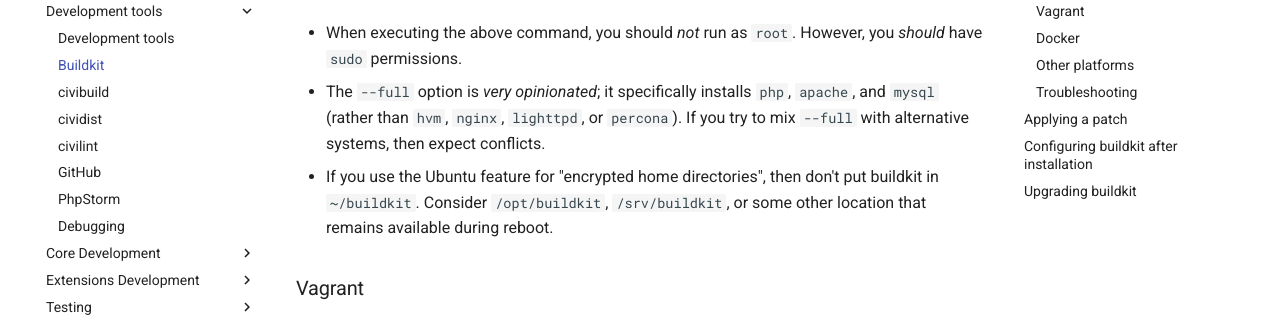
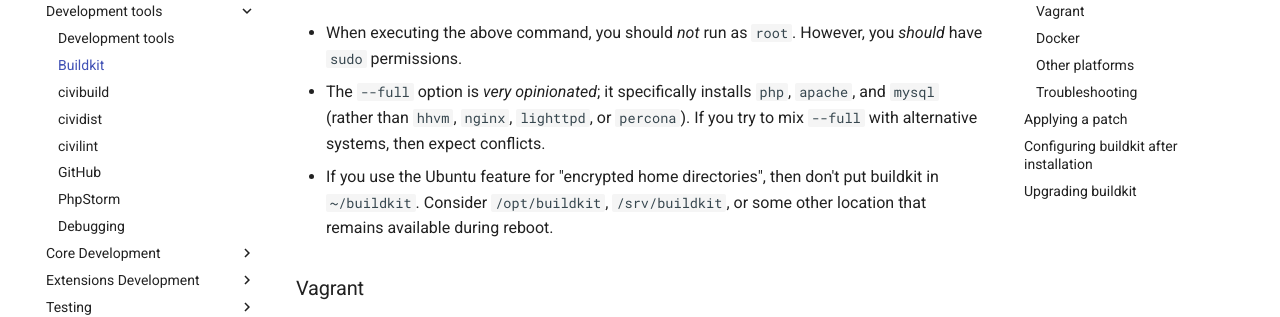
Before and after one commit to civicrm/civicrm-dev-docs, an MkDocs documentation site: the page built from docs/tools/buildkit.md, in a window 1280 px wide and 900 px high, scrolled down 547 px. Shown: the part 151-468 px from the top of the window. Built offline with MkDocs 1.6.1 and Material for MkDocs 9.7.7, drawn with Linux system fonts in a browser that asks for light colours; comment, search, counter and statistics services are not loaded; old or Windows-style settings are respelled for this version of MkDocs; some of the changed text lies outside the part shown.

Commit message:
buildkit.md - Fix typos

````diff
--- a/docs/tools/buildkit.md
+++ b/docs/tools/buildkit.md
@@ -23,7 +23,7 @@
 
  * When executing the above command, you should *not* run as `root`. However, you *should*
 have `sudo` permissions.
- * The `--full` option is *very opinionated*; it specifically installs `php`, `apache`, and `mysql` (rather than `hvm`, `nginx`, `lighttpd`, or `percona`). If you try to mix `--full` with alternative systems, then expect conflicts.
+ * The `--full` option is *very opinionated*; it specifically installs `php`, `apache`, and `mysql` (rather than `hhvm`, `nginx`, `lighttpd`, or `percona`). If you try to mix `--full` with alternative systems, then expect conflicts.
  * If you use the Ubuntu feature for "encrypted home directories", then don't put buildkit in `~/buildkit`. Consider `/opt/buildkit`, `/srv/buildkit`, or some other location that remains available during reboot.
 
 ### Vagrant
@@ -83,7 +83,7 @@
 
 Using buildkit, you can create a CiviCRM environment with the PR applied.
 
-For Example:
+For example:
 
 ```bash
 civibuild create dmaster \
````
